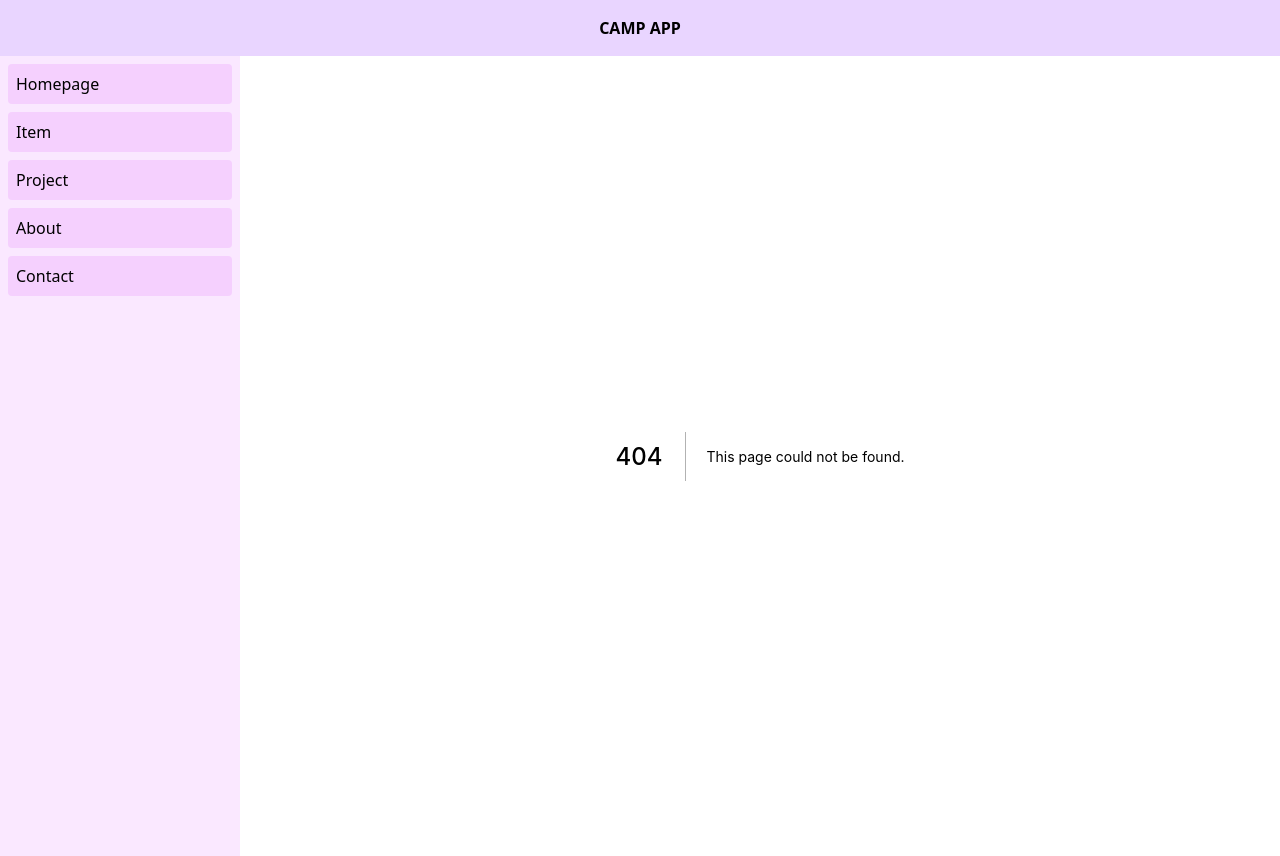
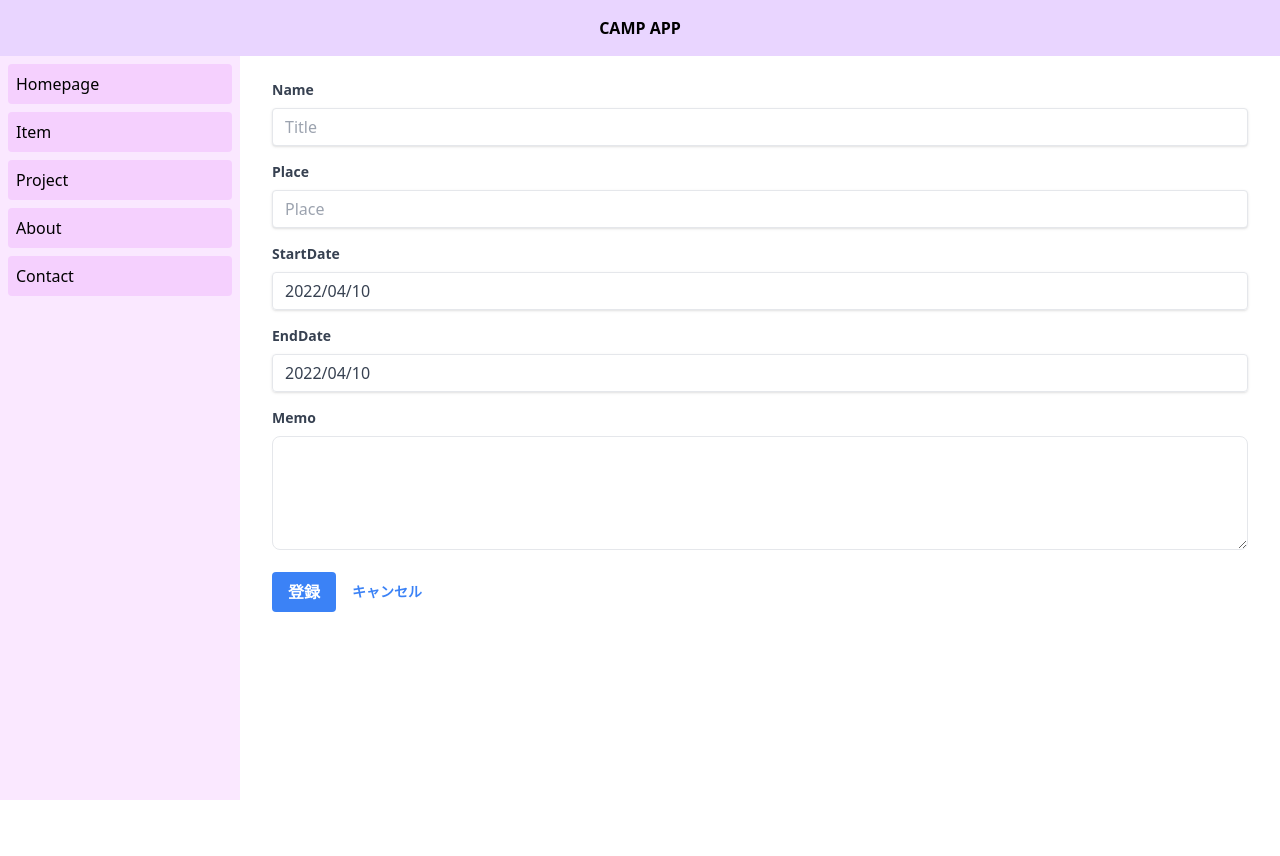
Before and after one commit to nargok/camp_app_next, a Next.js app: page /project/register in a window 1280 px wide. Before the commit this address had no page. After the commit the page ends 800 px from the top, so only its background shows below. Built offline with nearby package versions, Linux system fonts and the light colour scheme.

Commit message:
project register page

```diff
--- a/package.json
+++ b/package.json
@@ -9,7 +9,9 @@
     "axios": "^0.26.1",
     "next": "latest",
     "react": "^17.0.2",
-    "react-dom": "^17.0.2"
+    "react-datepicker": "^4.7.0",
+    "react-dom": "^17.0.2",
+    "tw-elements": "^1.0.0-alpha12"
   },
   "devDependencies": {
     "@types/node": "17.0.4",
--- a/pages/index.tsx
+++ b/pages/index.tsx
@@ -3,6 +3,7 @@ import { AppProps } from 'next/app'
 import Head from 'next/head'
 import Image from 'next/image'
 import Layout from '../components/Layout'
+import 'flowbite'
 
 function Home() {
   return (
--- a/pages/item/[item_id].tsx
+++ b/pages/item/[item_id].tsx
@@ -45,6 +45,15 @@ const Update: NextPage = () => {
       .finally(() => router.push('/item'))
   }
 
+  const handleDelete = () => {
+    const res = confirm('Are you sure to delete?')
+    if (res) {
+      alert('ケチちゃいます')
+    } else {
+      alert('消すのをやめます')
+    }
+  }
+
   return (
     <>
       <form className="mb-4 rounded bg-white px-8 pt-6 pb-8 ">
@@ -90,7 +99,7 @@ const Update: NextPage = () => {
             onChange={(e) => setWeight(Number(e.target.value))}
           />
         </div>
-        <div className="flex items-center">
+        <div className="relative flex items-center">
           <button
             className="focus:shadow-outline mr-4 rounded bg-blue-500 py-2 px-4 font-bold text-white hover:bg-blue-700 focus:outline-none"
             type="button"
@@ -103,6 +112,13 @@ const Update: NextPage = () => {
               キャンセル
             </a>
           </Link>
+          {/* TODO カラーとテキスト、Functionを渡すButtonコンポーネントをつくる */}
+          <button
+            className="absolute right-0 inline-block rounded bg-red-500 px-4 py-2 font-bold text-white hover:bg-red-700 focus:outline-none"
+            onClick={() => handleDelete()}
+          >
+            削除
+          </button>
         </div>
       </form>
       <p className="text-center text-xs text-gray-500">
--- a/pages/project/index.tsx
+++ b/pages/project/index.tsx
@@ -39,9 +39,11 @@ const Index: NextPage = () => {
               <td className="border px-4 py-2">{project.title}</td>
               <td className="border px-4 py-2">{project.place}</td>
               <td className="border px-4 py-2 text-right">
-                {project.startDate}
+                {project.start_date}
               </td>
-              <td className="border px-4 py-2 text-right">{project.endDate}</td>
+              <td className="border px-4 py-2 text-right">
+                {project.end_date}
+              </td>
               <td className="border px-4 py-2 text-right">
                 <a
                   href={`item/${project.id}`}
--- /dev/null
+++ b/pages/project/register.tsx
@@ -0,0 +1,136 @@
+import { NextPage } from 'next'
+import Link from 'next/link'
+// import 'tw-elements'
+import DatePicker from 'react-datepicker'
+import 'react-datepicker/dist/react-datepicker.css'
+
+import { useRouter } from 'next/router'
+import { FormEvent, useEffect, useRef, useState } from 'react'
+import { registerItem } from '../../api/item'
+import ActionButton from '../../components/ActionButton'
+
+const Register: NextPage = () => {
+  const router = useRouter()
+  const [title, setTitle] = useState<string>('')
+  const [place, setPlace] = useState<string>('')
+  const [startDate, setStartDate] = useState<Date>(new Date())
+  const [endDate, setEndDate] = useState<Date>(new Date())
+  const [memo, setMemo] = useState<string>('')
+
+  const handleRegister = () => {
+    const form = {
+      name,
+      place,
+    }
+    registerItem(form)
+      .catch((e) => console.error(e.message))
+      .finally(() => {
+        router.push('/item')
+      })
+  }
+
+  const onSubmit = (e: FormEvent<HTMLFormElement>) => {
+    e.preventDefault()
+  }
+
+  return (
+    <>
+      <form
+        className="mb-4 rounded bg-white px-8 pt-6 pb-8"
+        onSubmit={(e) => onSubmit(e)}
+      >
+        <div className="mb-4">
+          <label
+            className="mb-2 block text-sm font-bold text-gray-700"
+            htmlFor="title"
+          >
+            Name
+          </label>
+          <input
+            className="focus:shadow-outline w-full appearance-none rounded border py-2 px-3 leading-tight text-gray-700 shadow focus:outline-none"
+            id="title"
+            type="text"
+            placeholder="Title"
+            onChange={(e) => setTitle(e.target.value)}
+          />
+        </div>
+        <div className="mb-4">
+          <label
+            className="mb-2 block text-sm font-bold text-gray-700"
+            htmlFor="place"
+          >
+            Place
+          </label>
+          <input
+            className="focus:shadow-outline w-full appearance-none rounded border py-2 px-3 leading-tight text-gray-700 shadow focus:outline-none"
+            id="place"
+            type="text"
+            placeholder="Place"
+            onChange={(e) => setPlace(e.target.value)}
+          />
+        </div>
+        <div className="mb-4">
+          <label
+            className="mb-2 block text-sm font-bold text-gray-700"
+            htmlFor="StartDate"
+          >
+            StartDate
+          </label>
+          <div className="focus:shadow-outline w-full appearance-none rounded border py-2 px-3 leading-tight text-gray-700 shadow focus:outline-none">
+            <DatePicker
+              className="w-full focus:outline-none"
+              selected={startDate}
+              dateFormat="yyyy/MM/dd"
+              onChange={(date: Date) => setStartDate(date)}
+            />
+          </div>
+        </div>
+        <div className="mb-4">
+          <label
+            className="mb-2 block text-sm font-bold text-gray-700"
+            htmlFor="EndDate"
+          >
+            EndDate
+          </label>
+          <div className="focus:shadow-outline w-full appearance-none rounded border py-2 px-3 leading-tight text-gray-700 shadow focus:outline-none">
+            <DatePicker
+              className="w-full focus:outline-none"
+              selected={endDate}
+              dateFormat="yyyy/MM/dd"
+              onChange={(date: Date) => setEndDate(date)}
+            />
+          </div>
+        </div>
+        <div className="mb-4">
+          <label
+            className="mb-2 block text-sm font-bold text-gray-700"
+            htmlFor="Memo"
+          >
+            Memo
+          </label>
+          <textarea
+            id="Memo"
+            className="w-full rounded-lg border px-3 py-2 text-gray-700 focus:outline-none"
+            rows={4}
+            onChange={(e) => setMemo(e.target.value)}
+          ></textarea>
+        </div>
+        <div className="flex items-center">
+          <ActionButton
+            color={'bg-blue-500'}
+            hoverColor={'hover:bg-blue-700'}
+            handleClick={handleRegister}
+            buttonText={'登録'}
+          />
+          <Link href="/project">
+            <a className="inline-block align-baseline text-sm font-bold text-blue-500 hover:text-blue-800">
+              キャンセル
+            </a>
+          </Link>
+        </div>
+      </form>
+    </>
+  )
+}
+
+export default Register
```
Also changed, not shown: api/project.ts (added, +17 -0 lines), 1 other file (tests, documents, lock files or other folders).
